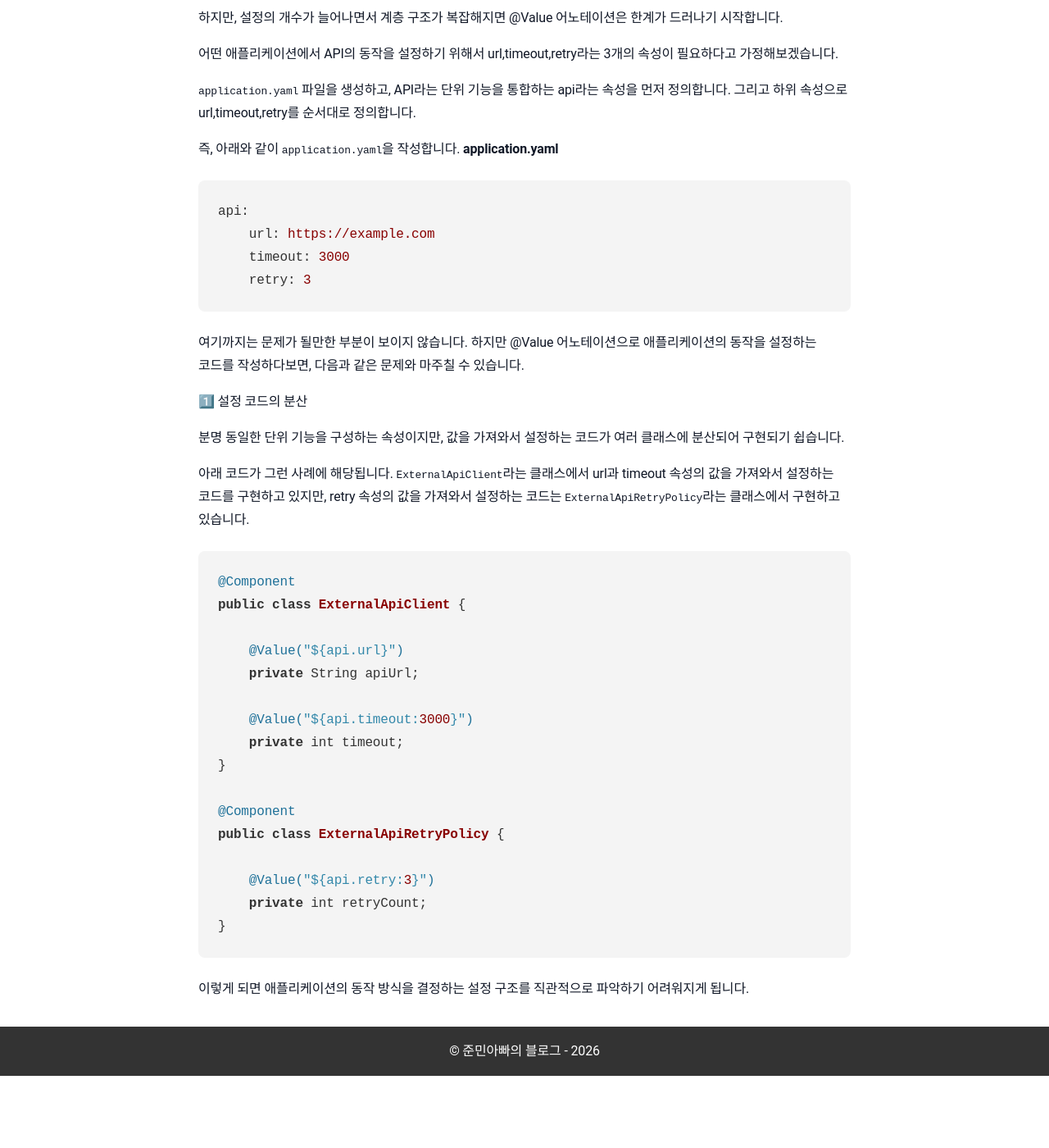
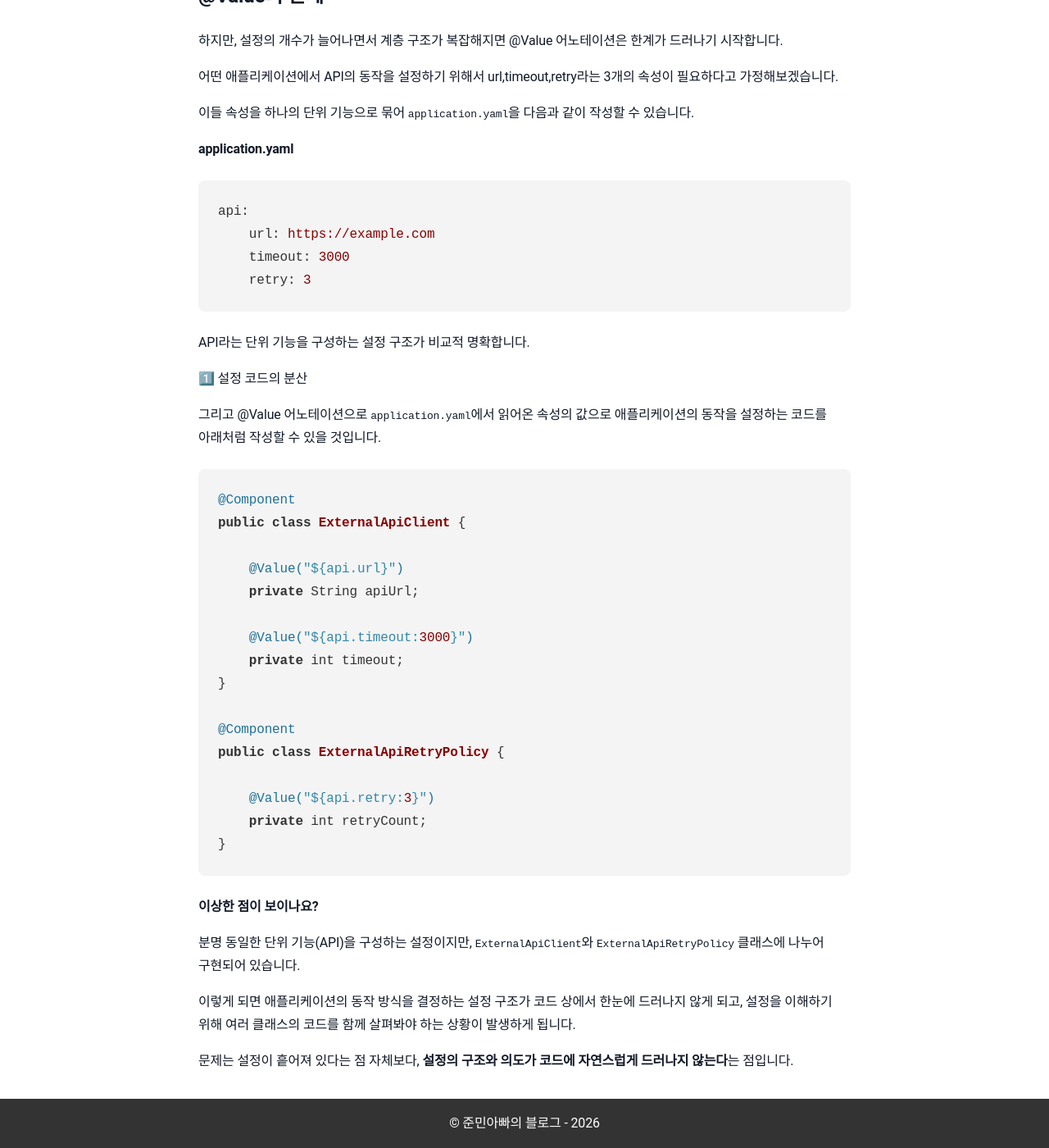
Before and after one commit to sanghoon-lee/sanghoon-lee.github.io, a Jekyll site: the page built from _posts/2026-02-05-Config.md, in a window 1280 px wide and 1400 px high, scrolled down 1751 px. Shown: the whole window at 82% size. Built offline with Jekyll 4.4.1, drawn with Linux system fonts in a browser that asks for light colours; nearby versions of some CDN libraries; comment, search, counter and statistics services are not loaded; before the commit the page ends 3063 px from its top, so only the background shows below that; some of the changed text lies outside the part shown.

Commit message:
포스팅 추가: 애플리케이션 설정

````diff
--- a/_posts/2026-02-05-Config.md
+++ b/_posts/2026-02-05-Config.md
@@ -27,11 +27,11 @@ external:
 ```
 
 두 파일은 표현 방식만 다를 뿐, 스프링 입장에서는 동일한 설정 정보를 가지고 있습니다. 프로젝트의 특성이나 팀의 선호에 따라서 선택해서 사용하면 됩니다. 개인적으로는 설정의 개수가 늘어나고, 복잡한 계층 구조를 가지는 설정을 표현하는 경우에는
-application.yaml을 사용하는 것이 조금 더 읽기 쉽다고 느껴졌습니다.
+`application.yaml`을 사용하는 것이 조금 더 읽기 쉽다고 느껴졌습니다.
 
 ## 스프링에서 설정을 다루는 가장 간단한 방법, @Value
 
-`@Value` 어노테이션을 사용하면 매우 직관적이고, 간편하게 설정 정보를 처리할 수 있습니다.
+`@Value` 어노테이션을 사용하면 설정 키를 바로 변수에 매핑할 수 있기 때문에 매우 직관적이고, 간편하게 설정 정보를 처리할 수 있습니다.
 
 사용 방법은 다음과 같습니다.
 > @Value(${키:기본값})
@@ -49,9 +49,9 @@ private int timeout;
 
 어떤 애플리케이션에서 API의 동작을 설정하기 위해서 url,timeout,retry라는 3개의 속성이 필요하다고 가정해보겠습니다.
 
-`application.yaml` 파일을 생성하고, API라는 단위 기능을 통합하는 api라는 속성을 먼저 정의합니다. 그리고 하위 속성으로 url,timeout,retry를 순서대로 정의합니다.
+이들 속성을 하나의 단위 기능으로 묶어
+`application.yaml`을 다음과 같이 작성할 수 있습니다.
 
-즉, 아래와 같이 `application.yaml`을 작성합니다.
 **application.yaml**
 ```bash
 api:
@@ -60,13 +60,11 @@ api:
     retry: 3
 ```
 
-여기까지는 문제가 될만한 부분이 보이지 않습니다. 하지만 @Value 어노테이션으로 애플리케이션의 동작을 설정하는 코드를 작성하다보면, 다음과 같은 문제와 마주칠 수 있습니다.
+API라는 단위 기능을 구성하는 설정 구조가 비교적 명확합니다.
 
 1️⃣ 설정 코드의 분산
 
-분명 동일한 단위 기능을 구성하는 속성이지만, 값을 가져와서 설정하는 코드가 여러 클래스에 분산되어 구현되기 쉽습니다.
-
-아래 코드가 그런 사례에 해당됩니다. `ExternalApiClient`라는 클래스에서 url과 timeout 속성의 값을 가져와서 설정하는 코드를 구현하고 있지만, retry 속성의 값을 가져와서 설정하는 코드는 `ExternalApiRetryPolicy`라는 클래스에서 구현하고 있습니다.
+그리고 @Value 어노테이션으로 `application.yaml`에서 읽어온 속성의 값으로 애플리케이션의 동작을 설정하는 코드를 아래처럼 작성할 수 있을 것입니다.
 
 ```java
 @Component
@@ -87,4 +85,16 @@ public class ExternalApiRetryPolicy {
 }
 ```
 
-이렇게 되면 애플리케이션의 동작 방식을 결정하는 설정 구조를 직관적으로 파악하기 어려워지게 됩니다.
+**이상한 점이 보이나요?**
+
+분명 동일한 단위 기능(API)을 구성하는 설정이지만,
+`ExternalApiClient`와 `ExternalApiRetryPolicy` 클래스에 나누어 구현되어 있습니다.
+
+이렇게 되면
+애플리케이션의 동작 방식을 결정하는 설정 구조가
+코드 상에서 한눈에 드러나지 않게 되고,
+설정을 이해하기 위해 여러 클래스의 코드를
+함께 살펴봐야 하는 상황이 발생하게 됩니다.
+
+문제는 설정이 흩어져 있다는 점 자체보다,
+**설정의 구조와 의도가 코드에 자연스럽게 드러나지 않는다**는 점입니다.
````
